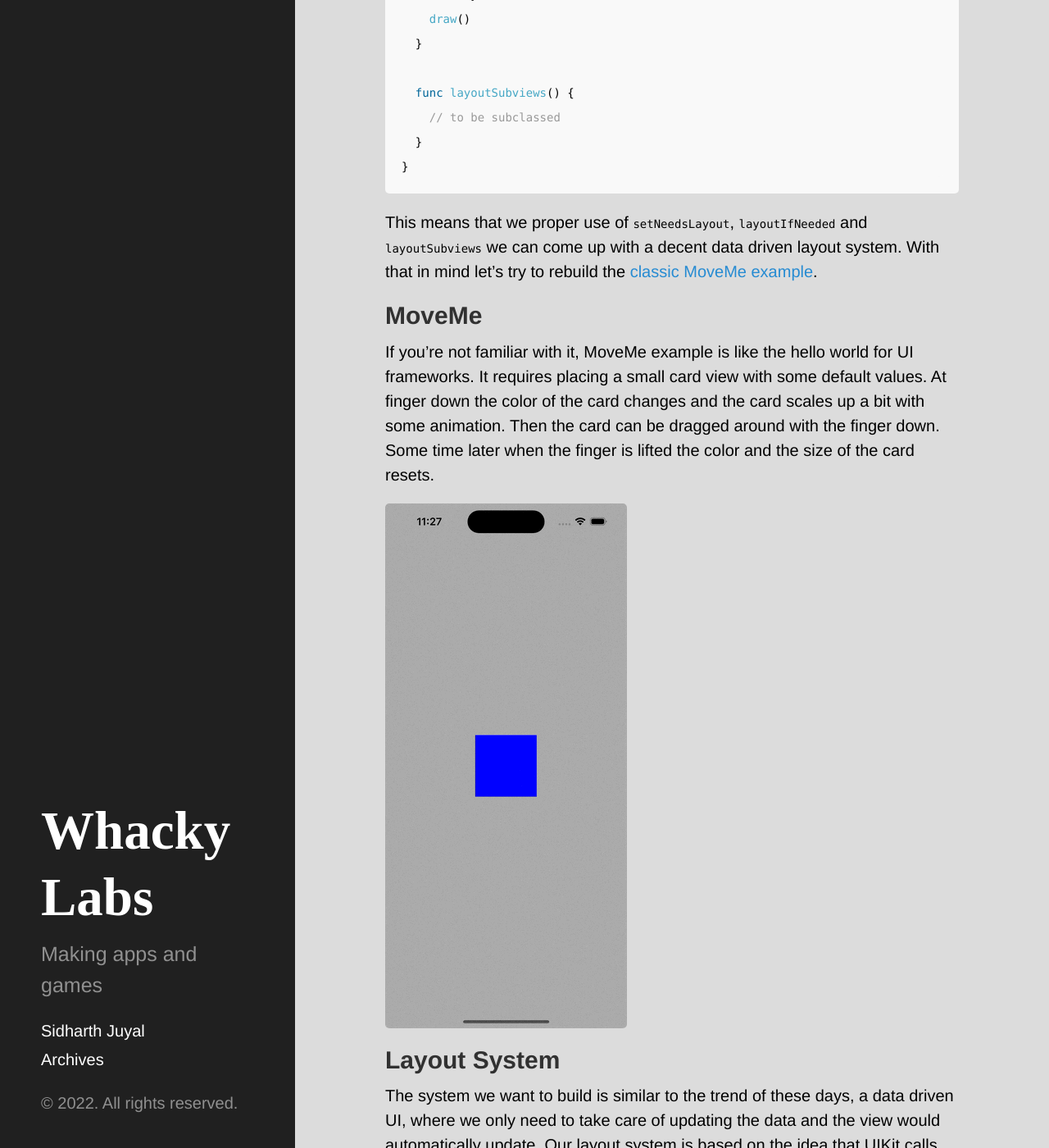
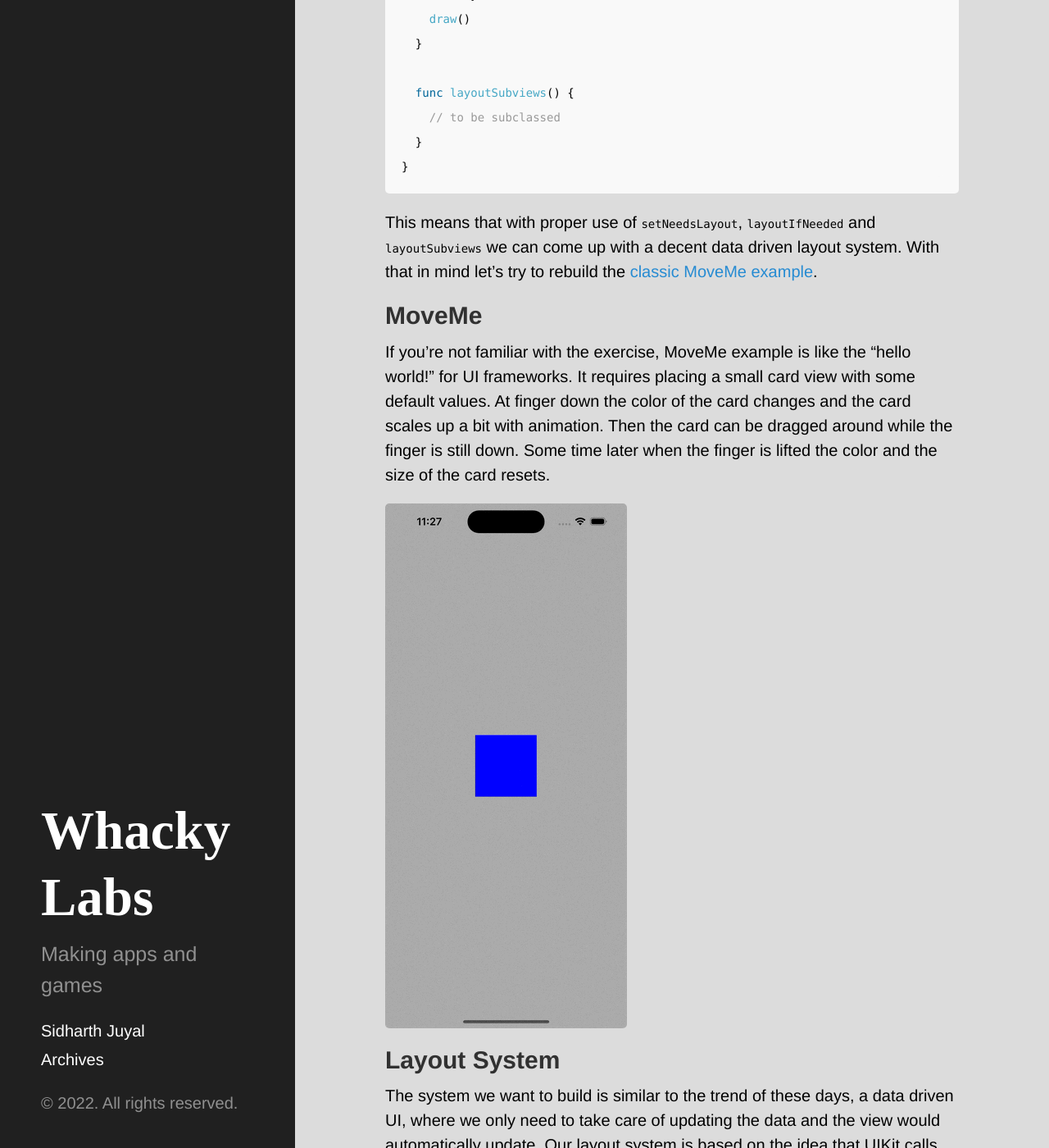
Before and after one commit to chunkyguy/chunkyguy.github.io, a Jekyll site: the page built from _posts/2022-12-12-layout-driven-ui.md, in a window 1280 px wide and 1400 px high, scrolled down 1234 px. Shown: the whole window at 82% size. Built offline with Jekyll 4.4.1, drawn with Linux system fonts in a browser that asks for light colours; some of the changed text lies outside the part shown.

Commit message:
Update 2022-12-12-layout-driven-ui.md

````diff
--- a/_posts/2022-12-12-layout-driven-ui.md
+++ b/_posts/2022-12-12-layout-driven-ui.md
@@ -44,17 +44,17 @@
 }
 ```
 
-This means that we proper use of `setNeedsLayout`, `layoutIfNeeded` and `layoutSubviews` we can come up with a decent data driven layout system. With that in mind let's try to rebuild the [classic MoveMe example](https://developer.apple.com/library/archive/samplecode/MoveMe/Introduction/Intro.html#//apple_ref/doc/uid/DTS40007315).
+This means that with proper use of `setNeedsLayout`, `layoutIfNeeded` and `layoutSubviews` we can come up with a decent data driven layout system. With that in mind let's try to rebuild the [classic MoveMe example](https://developer.apple.com/library/archive/samplecode/MoveMe/Introduction/Intro.html#//apple_ref/doc/uid/DTS40007315).
 
 ## MoveMe
 
-If you're not familiar with it, MoveMe example is like the hello world for UI frameworks. It requires placing a small card view with some default values. At finger down the color of the card changes and the card scales up a bit with some animation. Then the card can be dragged around with the finger down. Some time later when the finger is lifted the color and the size of the card resets.
+If you're not familiar with the exercise, MoveMe example is like the "hello world!" for UI frameworks. It requires placing a small card view with some default values. At finger down the color of the card changes and the card scales up a bit with animation. Then the card can be dragged around while the finger is still down. Some time later when the finger is lifted the color and the size of the card resets.
 
 ![Demo]({{ site.url }}/assets/layout-driven-ui/demo.gif)
 
 ## Layout System
 
-The system we want to build is similar to the trend of these days, a data driven UI, where we only need to take care of updating the data and the view would automatically update. Our layout system is based on the idea that UIKit calls `layoutSubviews` whenever the `UIView` is marked as dirty. So if we have a `struct` model data in our `UIView` subclass, then we can use the `didSet` property observer to invoke `setNeedsLayout` whenever the model data changes. Then it would guarantee that at the next draw cycle our `layoutSubviews` would get invoked. So we can safely keep all of our UI updates in `layoutSubviews`
+The system we want to build is similar to the trend of these days, a data driven UI, where we only need to take care of updating the data and the view would automatically update. Our layout system is based on the idea that UIKit calls `layoutSubviews` whenever the `UIView` is marked as dirty. So if we have a `struct` model data in our `UIView` subclass, then we can use the `didSet` property observer to invoke `setNeedsLayout` whenever the model data changes. Then it would mean that at the next draw cycle our `layoutSubviews` would get invoked. So we can safely keep all of our UI updates in `layoutSubviews`
 
 ```swift
 struct Colors {
@@ -89,16 +89,16 @@
 }
 ```
 
-Notice that we are initializing the `model` when the first time `layoutSubviews` is invoked, this is because the UIKit calls `layoutSubviews` as part of building the internal render tree. And values like `center` of a `UIView` are not known at `init` time when using auto layout so we can build our initial data the first time `layoutSubviews` is invoked.
+Notice that we are initializing the `model` when the first time `layoutSubviews` is invoked, this is because the UIKit also calls `layoutSubviews` as part of building the internal render tree. And values like `center` of a `UIView` are not known at `init` time when using auto layout so we can build our initial data the first time `layoutSubviews` is invoked.
 
-With that in place, any update to our `model` data it would trigger `layoutSubviews` at next draw cycle.
+With that in place, any update to our `model` data would now trigger `layoutSubviews` at next draw cycle.
 
 ```swift
 model.color = Colors.normal
 model.scale = 1.2
 ```
 
-This would also work nicely for things where we get a continuous stream of events, like say a callback handler of a drag gesture
+So there we have our **UI = f(data)** pipeline. This would also work nicely for things where we get a continuous stream of events, like say a callback handler of a drag gesture
 
 ```swift
 extension CGPoint {
````
Also changed, not shown: other parts of _posts/2022-12-12-layout-driven-ui.md (+2 -2 lines).
